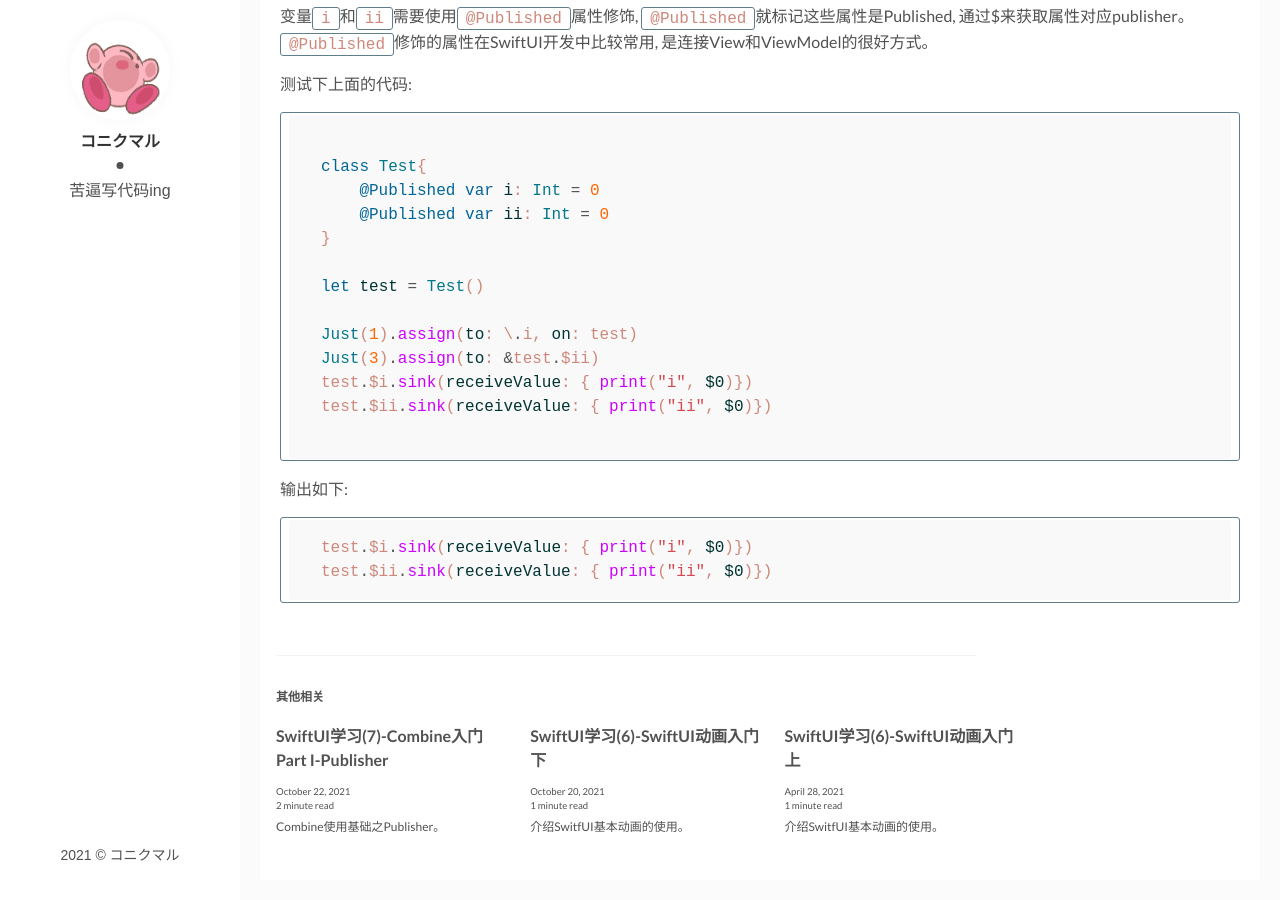
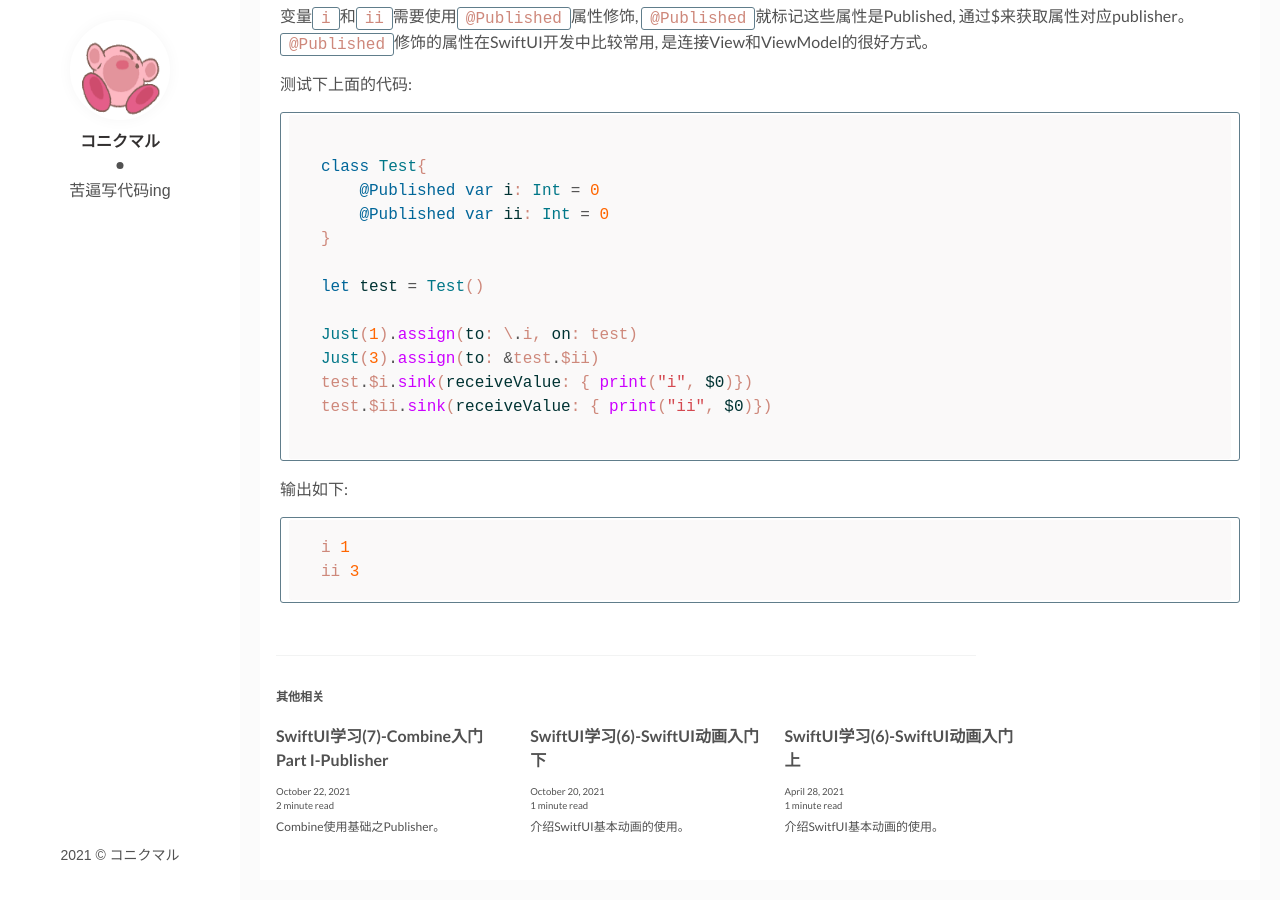
Before and after one commit to RiuHDuo/riuhduo.github.io, a Jekyll site: the page built from _posts/2021-10-24-SwiftUI-Combine-part-2.md, in a window 1280 px wide and 900 px high, scrolled down 4222 px. Built offline with Jekyll 4.4.1, drawn with Linux system fonts in a browser that asks for light colours; comment, search, counter and statistics services are not loaded.

Commit message:
Update 2021-10-24-SwiftUI-Combine-part-2.md

````diff
--- a/_posts/2021-10-24-SwiftUI-Combine-part-2.md
+++ b/_posts/2021-10-24-SwiftUI-Combine-part-2.md
@@ -202,6 +202,6 @@ test.$ii.sink(receiveValue: { print("ii", $0)})
 输出如下:
 
 ```swift
-test.$i.sink(receiveValue: { print("i", $0)})
-test.$ii.sink(receiveValue: { print("ii", $0)})
+i 1
+ii 3
 ```
````
